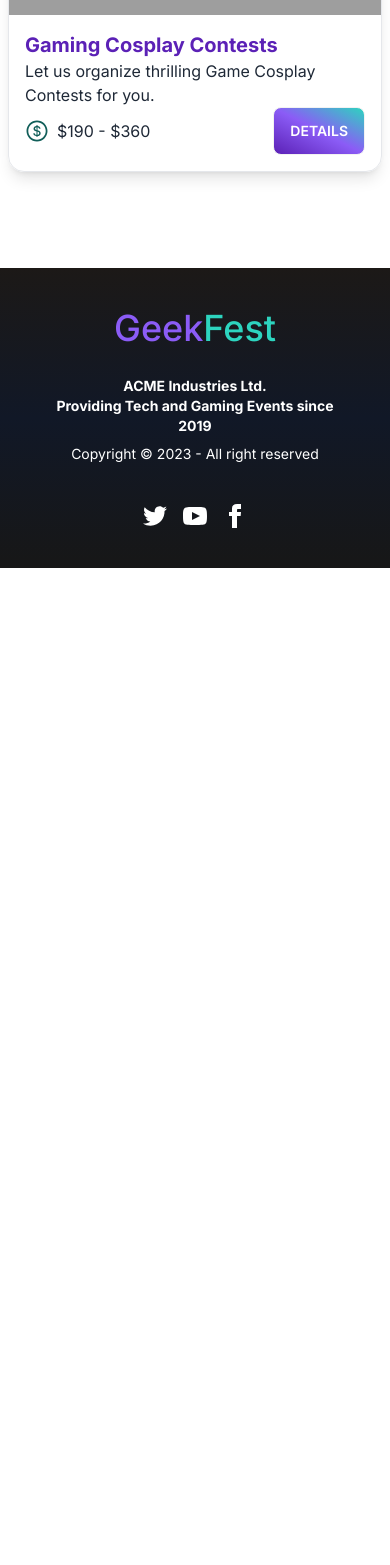
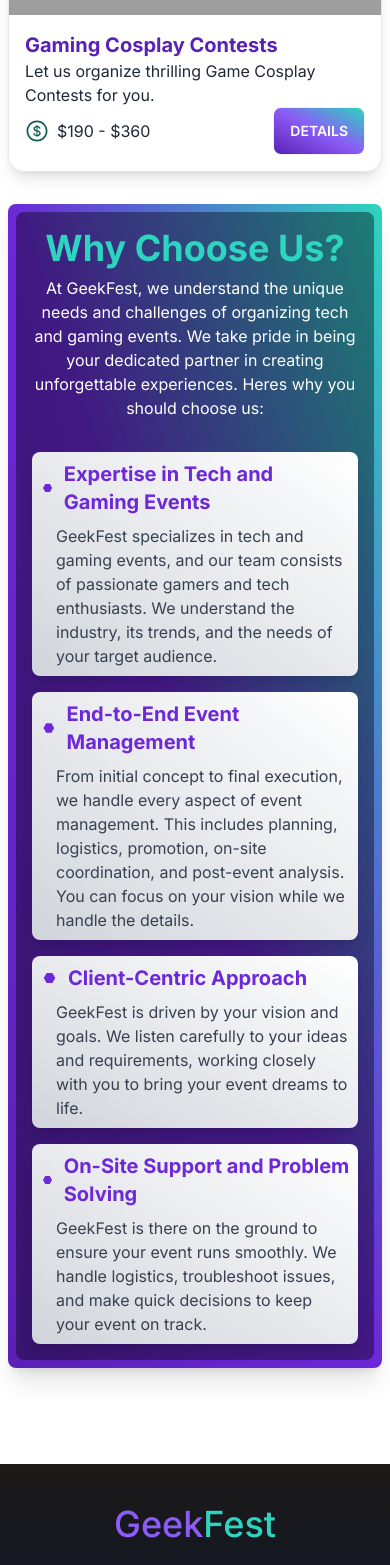
Before and after one commit to ShakeefAhmedRakin/GeekFest, a React (Vite) app: page / in a window 390 px wide. Shown: the part 3232-4797 px from the top of the page. Before the commit the page ends 3800 px from the top, so only its background shows below. Built offline with nearby package versions, Linux system fonts and the light colour scheme; no server answers; grey boxes are pictures that could not be loaded.

Commit message:
Completed 'Why Choose Us' section for the home page and made it responsive.

```diff
--- /dev/null
+++ b/src/Components/ChooseUs/ChooseUs.jsx
@@ -0,0 +1,77 @@
+import { VscDebugBreakpointData } from "react-icons/vsc";
+
+const ChooseUs = () => {
+  return (
+    <>
+      <div
+        className="container p-2 md:p-8 mx-auto my-8 bg-gradient-to-bl from-teal-400 via-violet-700 to-violet-800 rounded-lg shadow-xl"
+        data-aos="fade-right"
+      >
+        <div className="p-0 md:p-16">
+          <div className="bg-black bg-opacity-40 max-w-5xl mx-auto p-4 rounded-lg ">
+            <h1 className="text-center text-teal-400 font-bold text-4xl">
+              Why Choose Us?
+            </h1>
+            <p className="text-center  mx-auto mt-2 mb-8 text-white ">
+              At GeekFest, we understand the unique needs and challenges of
+              organizing tech and gaming events. We take pride in being your
+              dedicated partner in creating unforgettable experiences. Heres why
+              you should choose us:
+            </p>
+
+            <div className="grid grid-cols-1 md:grid-cols-2 gap-4">
+              <div className="bg-gradient-to-bl from-white to-gray-300 rounded-lg p-2 shadow-lg space-y-2">
+                <h1 className="text-xl font-bold text-violet-700 flex items-center gap-2">
+                  <VscDebugBreakpointData></VscDebugBreakpointData>Expertise in
+                  Tech and Gaming Events
+                </h1>
+                <p className="text-gray-700 ml-4">
+                  GeekFest specializes in tech and gaming events, and our team
+                  consists of passionate gamers and tech enthusiasts. We
+                  understand the industry, its trends, and the needs of your
+                  target audience.
+                </p>
+              </div>
+              <div className="bg-gradient-to-bl from-white to-gray-300 rounded-lg p-2 shadow-lg space-y-2">
+                <h1 className="text-xl font-bold text-violet-700 flex items-center gap-2">
+                  <VscDebugBreakpointData></VscDebugBreakpointData>End-to-End
+                  Event Management
+                </h1>
+                <p className="text-gray-700 ml-4">
+                  From initial concept to final execution, we handle every
+                  aspect of event management. This includes planning, logistics,
+                  promotion, on-site coordination, and post-event analysis. You
+                  can focus on your vision while we handle the details.
+                </p>
+              </div>
+              <div className="bg-gradient-to-bl from-white to-gray-300 rounded-lg p-2 shadow-lg space-y-2">
+                <h1 className="text-xl font-bold text-violet-700 flex items-center gap-2">
+                  <VscDebugBreakpointData></VscDebugBreakpointData>
+                  Client-Centric Approach
+                </h1>
+                <p className="text-gray-700 ml-4">
+                  GeekFest is driven by your vision and goals. We listen
+                  carefully to your ideas and requirements, working closely with
+                  you to bring your event dreams to life.
+                </p>
+              </div>
+              <div className="bg-gradient-to-bl from-white to-gray-300 rounded-lg p-2 shadow-lg space-y-2">
+                <h1 className="text-xl font-bold text-violet-700 flex items-center gap-2">
+                  <VscDebugBreakpointData></VscDebugBreakpointData>On-Site
+                  Support and Problem Solving
+                </h1>
+                <p className="text-gray-700 ml-4">
+                  GeekFest is there on the ground to ensure your event runs
+                  smoothly. We handle logistics, troubleshoot issues, and make
+                  quick decisions to keep your event on track.
+                </p>
+              </div>
+            </div>
+          </div>
+        </div>
+      </div>
+    </>
+  );
+};
+
+export default ChooseUs;
--- a/src/Components/Home/Home.jsx
+++ b/src/Components/Home/Home.jsx
@@ -1,4 +1,5 @@
 import Banner from "../Banner/Banner";
+import ChooseUs from "../ChooseUs/ChooseUs";
 import Services from "../Services/Services";
 
 const Home = () => {
@@ -7,6 +8,9 @@
       <div className="py-16">
         <Banner></Banner>
         <Services></Services>
+        <div className="px-2">
+          <ChooseUs></ChooseUs>
+        </div>
       </div>
     </>
   );
```
